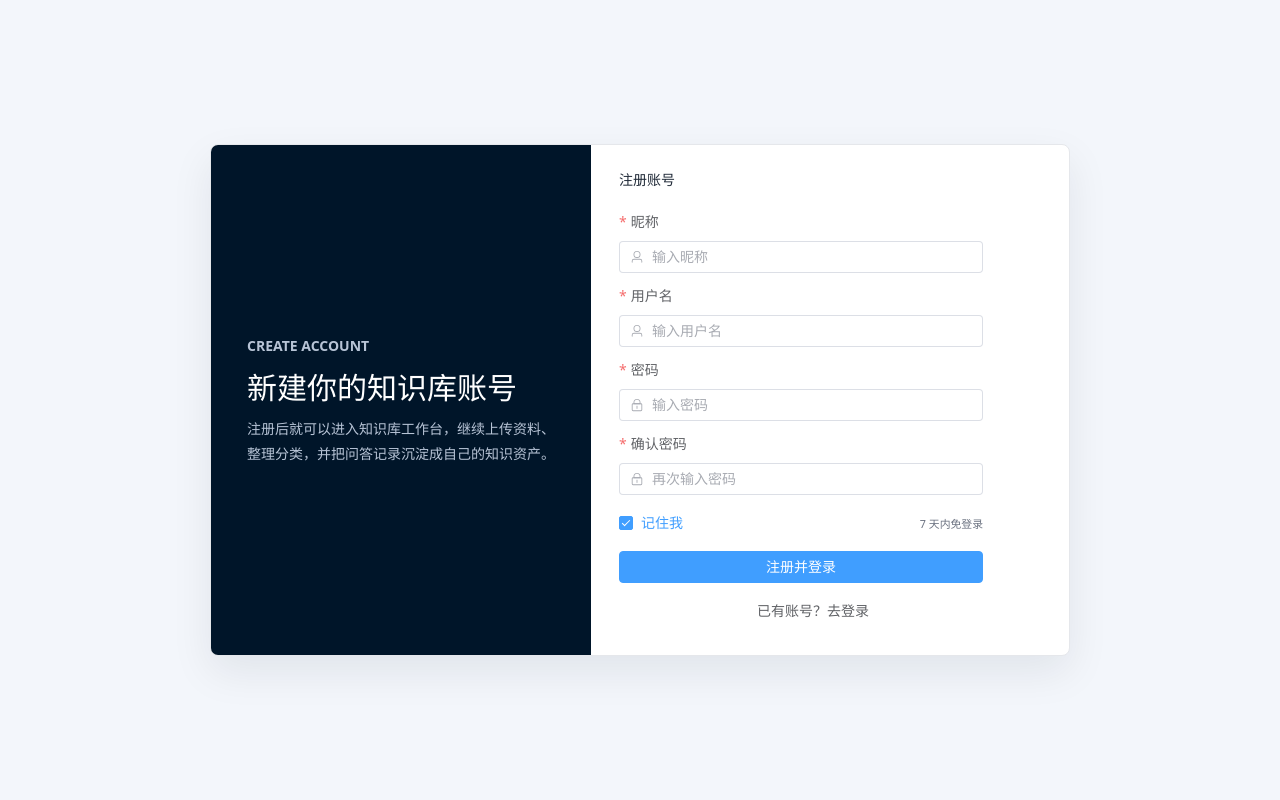
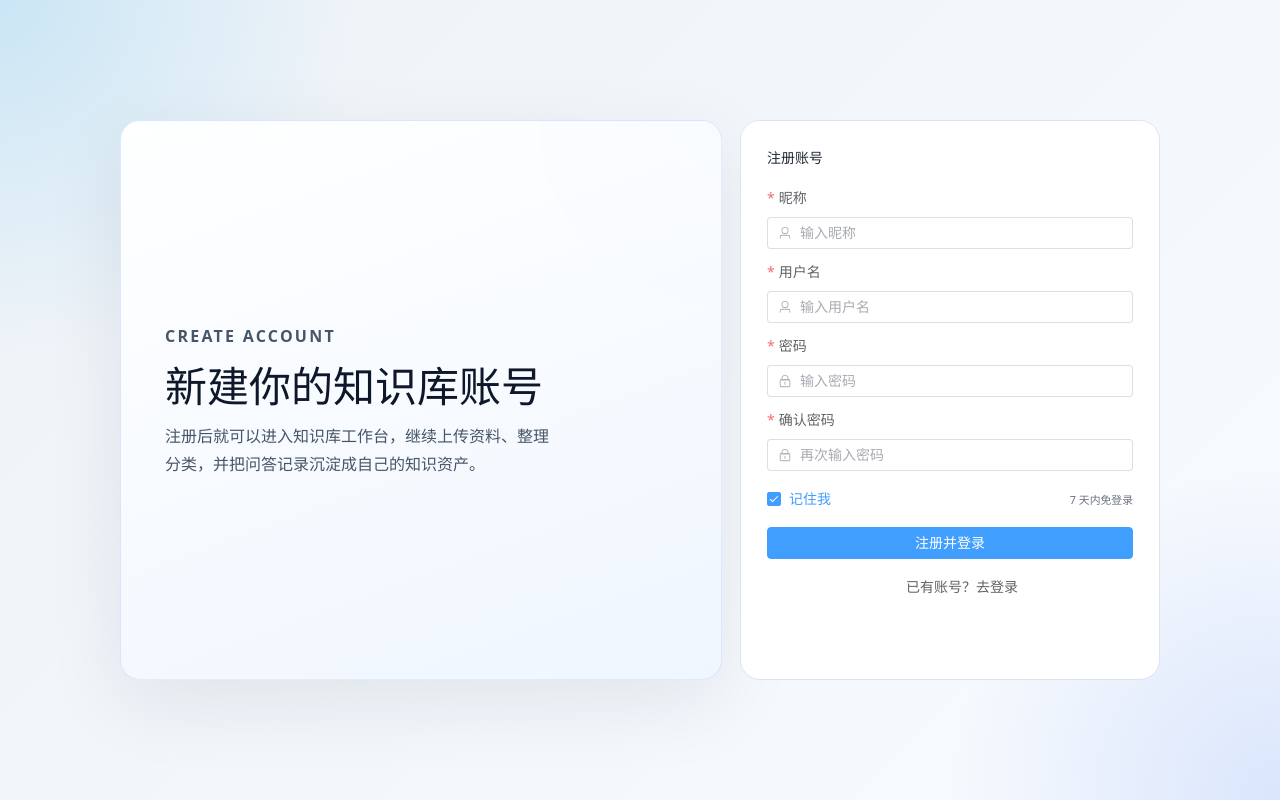
Before and after one commit to xiaoxiji1234/Personal_Knowledge, a Vue app in the folder frontend/: page /register in a window 1280 px wide. Built offline with nearby package versions, Linux system fonts and the light colour scheme.

Commit message:
Restore light auth and sidebar styling

```diff
--- a/frontend/src/layouts/MainLayout.vue
+++ b/frontend/src/layouts/MainLayout.vue
@@ -68,9 +68,6 @@ async function handleLogout() {
       <el-menu
         :default-active="activeMenu"
         :collapse="isSidebarCollapsed"
-        background-color="#001529"
-        text-color="#a6adb9"
-        active-text-color="#ffffff"
         class="admin-menu"
         @select="handleSelect"
       >
--- a/frontend/src/styles.css
+++ b/frontend/src/styles.css
@@ -1,6 +1,6 @@
 :root {
-  --admin-sidebar: #001529;
-  --admin-sidebar-hover: #0b2440;
+  --admin-sidebar: #ffffff;
+  --admin-sidebar-hover: #f1f6ff;
   --admin-sidebar-active: #1677ff;
   --admin-border: #e5e7eb;
   --admin-border-soft: #edf0f5;
@@ -62,7 +62,8 @@ h3 {
 .admin-sidebar {
   overflow: hidden;
   background: var(--admin-sidebar);
-  box-shadow: 2px 0 8px rgba(0, 21, 41, 0.18);
+  border-right: 1px solid var(--admin-border);
+  box-shadow: 1px 0 4px rgba(15, 23, 42, 0.04);
   transition: width 0.2s ease;
 }
 
@@ -72,8 +73,8 @@ h3 {
   gap: 10px;
   height: 52px;
   padding: 0 16px;
-  border-bottom: 1px solid rgba(255, 255, 255, 0.08);
-  color: #ffffff;
+  border-bottom: 1px solid var(--admin-border);
+  color: #111827;
   white-space: nowrap;
 }
 
@@ -103,14 +104,14 @@ h3 {
 
 .brand-copy strong {
   overflow: hidden;
-  color: #ffffff;
+  color: #111827;
   font-size: 15px;
   font-weight: 700;
   text-overflow: ellipsis;
 }
 
 .brand-copy span {
-  color: #7d8798;
+  color: #64748b;
   font-size: 11px;
   line-height: 1.2;
 }
@@ -122,6 +123,7 @@ h3 {
 .admin-menu {
   border-right: 0;
   padding: 8px 8px 14px;
+  background: #ffffff;
 }
 
 .admin-menu:not(.el-menu--collapse) {
@@ -136,17 +138,18 @@ h3 {
   height: 44px;
   margin: 3px 0;
   border-radius: 8px;
-  color: #a6adb9;
+  color: #4b5563;
 }
 
 .admin-menu .el-menu-item:hover {
   background: var(--admin-sidebar-hover);
-  color: #ffffff;
+  color: var(--admin-primary);
 }
 
 .admin-menu .el-menu-item.is-active {
-  background: var(--admin-primary);
-  color: #ffffff;
+  background: #eaf3ff;
+  color: var(--admin-primary);
+  font-weight: 700;
 }
 
 .admin-body {
@@ -613,63 +616,74 @@ h3 {
   display: grid;
   place-items: center;
   padding: 24px;
-  background: #f3f6fb;
+  background:
+    radial-gradient(circle at top left, rgba(14, 165, 233, 0.16), transparent 24%),
+    radial-gradient(circle at bottom right, rgba(37, 99, 235, 0.14), transparent 22%),
+    linear-gradient(135deg, #eef2f7 0%, #f8fbff 100%);
 }
 
 .auth-panel {
   display: grid;
-  grid-template-columns: minmax(300px, 380px) minmax(320px, 420px);
-  width: min(860px, 100%);
-  border: 1px solid var(--admin-border);
-  border-radius: 8px;
-  overflow: hidden;
-  background: #ffffff;
-  box-shadow: 0 16px 42px rgba(15, 23, 42, 0.08);
+  grid-template-columns: minmax(0, 1.15fr) minmax(320px, 420px);
+  gap: 18px;
+  width: min(1040px, 100%);
+  align-items: stretch;
+}
+
+.auth-hero,
+.auth-card {
+  border-radius: 20px;
 }
 
 .auth-hero {
   display: grid;
   align-content: center;
-  gap: 12px;
-  min-height: 470px;
-  padding: 36px;
-  background: #001529;
-  color: #dbeafe;
+  gap: 14px;
+  min-height: 560px;
+  padding: 44px;
+  border: 1px solid rgba(37, 99, 235, 0.12);
+  background:
+    linear-gradient(160deg, rgba(255, 255, 255, 0.96) 0%, rgba(239, 246, 255, 0.96) 100%),
+    radial-gradient(circle at top right, rgba(37, 99, 235, 0.16), transparent 32%);
+  box-shadow: 0 24px 80px rgba(15, 23, 42, 0.08);
 }
 
 .auth-kicker {
   margin: 0;
-  color: #7db5ff;
+  color: #2563eb;
   font-size: 12px;
-  font-weight: 700;
+  font-weight: 800;
+  letter-spacing: 0.14em;
   text-transform: uppercase;
 }
 
 .auth-hero h1 {
-  color: #ffffff;
-  font-size: 30px;
-  line-height: 1.18;
+  color: #0f172a;
+  font-size: 42px;
+  line-height: 1.05;
 }
 
 .auth-hero p {
   margin: 0;
-  color: #b7c4d6;
-  font-size: 14px;
+  max-width: 42ch;
+  color: #475569;
+  font-size: 16px;
   line-height: 1.75;
 }
 
 .auth-card {
-  border: 0;
-  border-radius: 0;
+  border: 1px solid #dbe4f0;
+  background: rgba(255, 255, 255, 0.98);
+  box-shadow: 0 24px 80px rgba(15, 23, 42, 0.08);
 }
 
 .auth-card .el-card__header {
-  padding: 24px 28px 0;
+  padding: 26px 26px 0;
   border-bottom: 0;
 }
 
 .auth-card .el-card__body {
-  padding: 20px 28px 28px;
+  padding: 20px 26px 26px;
 }
 
 .auth-form {
```
